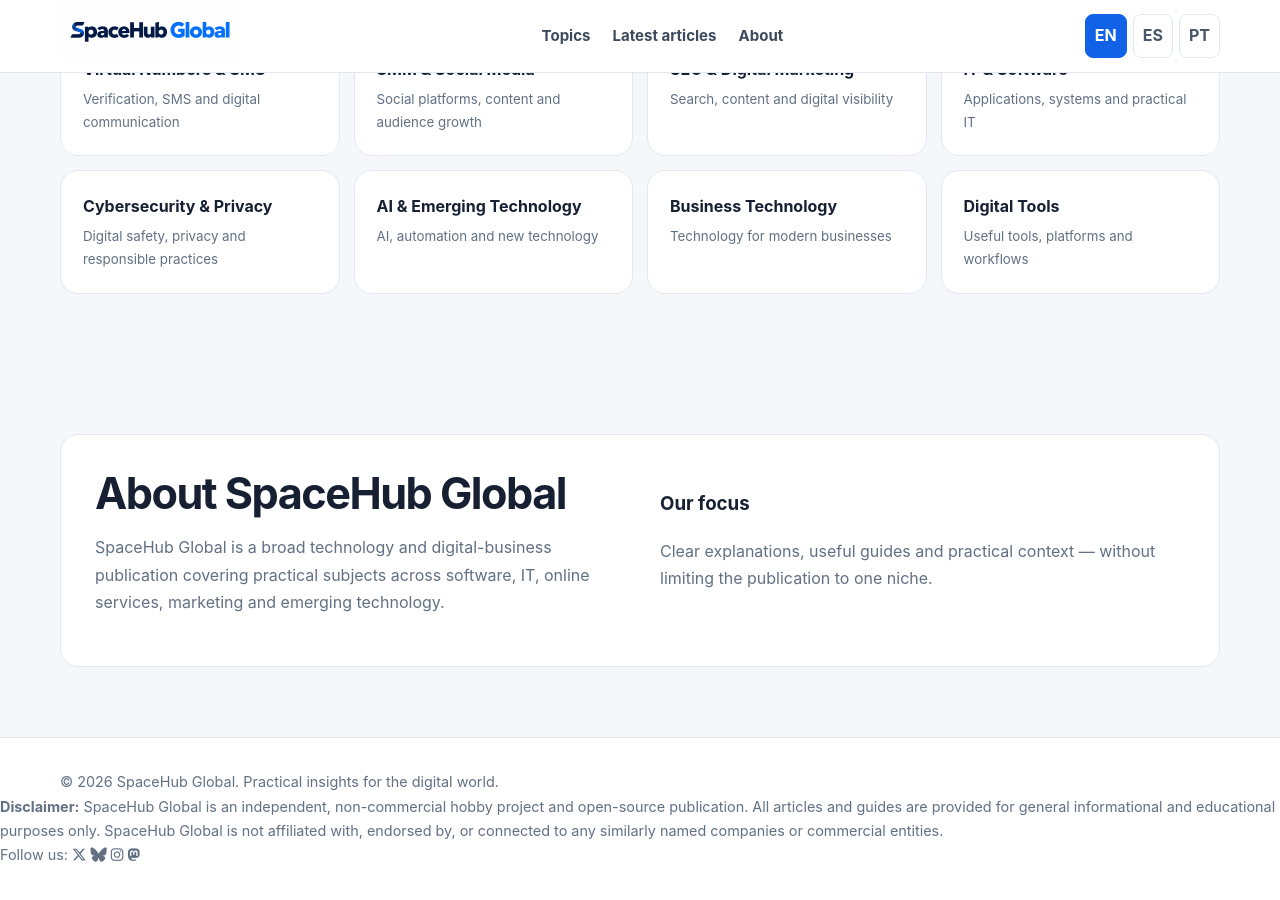
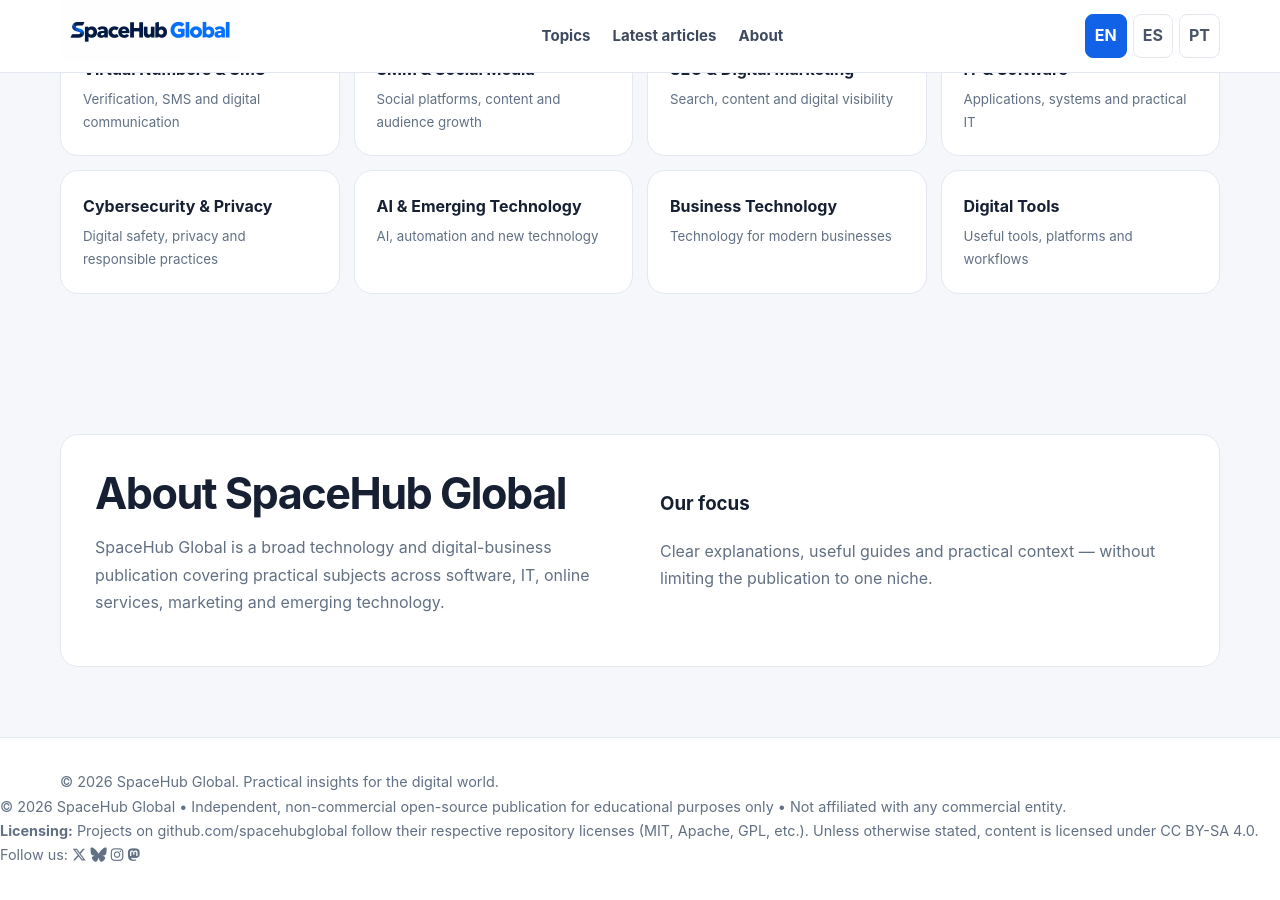
Before and after one commit to spacehubglobal/spacehubglobal.github.io, a Jekyll site: the page built from index.html, in a window 1280 px wide and 900 px high, scrolled down 1413 px. Built offline with Jekyll 4.4.1, drawn with Linux system fonts in a browser that asks for light colours.

Commit message:
Revise footer content for clarity and licensing
Updated footer disclaimer and added licensing information.

```diff
--- a/_layouts/home.html
+++ b/_layouts/home.html
@@ -46,9 +46,10 @@ header{background:#fff;border-bottom:1px solid var(--line);position:sticky;top:0
 <section class="section" id="about"><div class="wrap"><div class="about"><div><h2>{{ page.i18n.about_title }}</h2><p class="muted">{{ page.i18n.about_text }}</p></div><div><h3>{{ page.i18n.about_focus }}</h3><p class="muted">{{ page.i18n.about_focus_text }}</p></div></div></div></section>
 </main><footer><div class="wrap">&copy; 2026 SpaceHub Global. {{ page.i18n.footer }}</div>
   <div>
-    <b>Disclaimer:</b>
-    SpaceHub Global is an independent, non-commercial hobby project and open-source publication.
-    All articles and guides are provided for general informational and educational purposes only. SpaceHub Global is not affiliated with, endorsed by, or connected to any similarly named companies or commercial entities.
+    © 2026 SpaceHub Global • Independent, non-commercial open-source publication for educational purposes only • Not affiliated with any commercial entity.
+  </div>
+  <div>
+    <b>Licensing:</b> Projects on github.com/spacehubglobal follow their respective repository licenses (MIT, Apache, GPL, etc.). Unless otherwise stated, content is licensed under CC BY-SA 4.0.
   </div>
 <div class="footer-social">
   <span>Follow us:</span>
```
